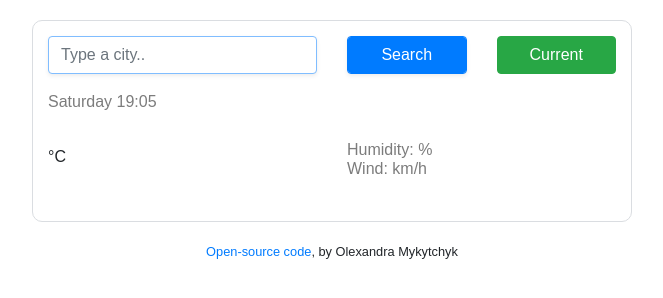
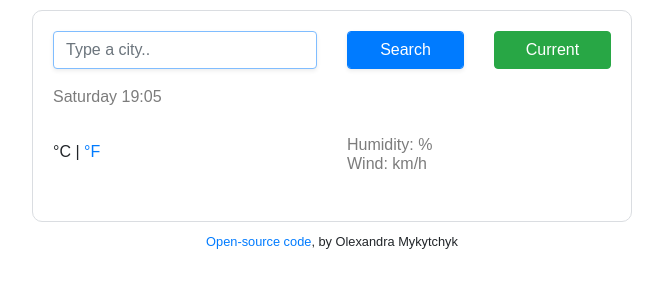
Before and after one commit to Olskrypka/weather-app, a website built with Parcel: page index.html in a window 1280 px wide. Shown: the whole page, without its empty margins (308-971 px from the left). Built offline with nearby package versions, Linux system fonts and the light colour scheme; no server answers.

Commit message:
Styled temperature section

```diff
--- a/index.html
+++ b/index.html
@@ -17,6 +17,7 @@
 
   <body>
     <div class="container">
+      <div class="weather-app-wrapper">
         <div class="weather-app">
           <form class="search-form" id="search-form">
             <div class="row">
@@ -57,7 +58,7 @@
               <div class="clearfix">
                 <div class="float-left">
                   <span class="temperature" id="temperature"></span
-                ><span class="units">°C</span>
+                  ><span class="units">°C | <a href="#">°F</a></span>
                 </div>
               </div>
             </div>
@@ -77,7 +78,7 @@
           >, by Olexandra Mykytchyk
         </center>
       </small>
-
+    </div>
     <script src="src/index.js"></script>
   </body>
 </html>
--- a/src/styles.css
+++ b/src/styles.css
@@ -24,12 +24,15 @@ li {
   list-style: none;
 }
 
+.weather-app-wrapper {
+  max-width: 600px;
+  margin: 10px auto;
+}
 .weather-app {
   border: 1px solid #dadde1;
-  padding: 15px;
-  margin: 20px auto;
+  padding: 20px;
+
   border-radius: 10px;
-  max-width: 600px;
 }
 
 .weather-icon {
```
Lines whose indentation alone changed are shown as unchanged.
